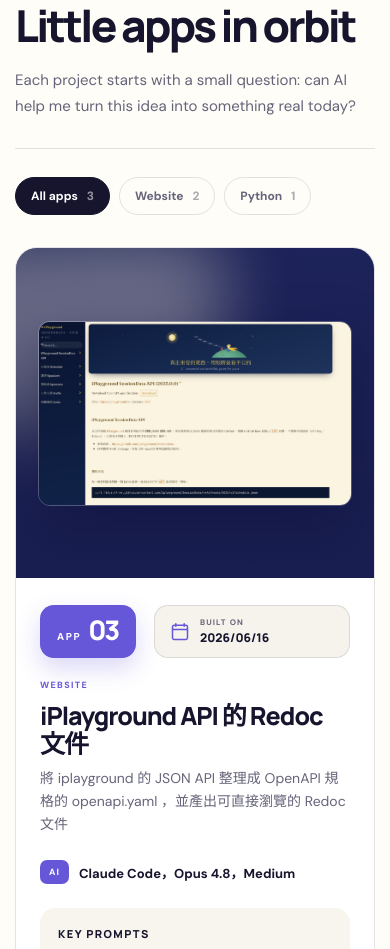
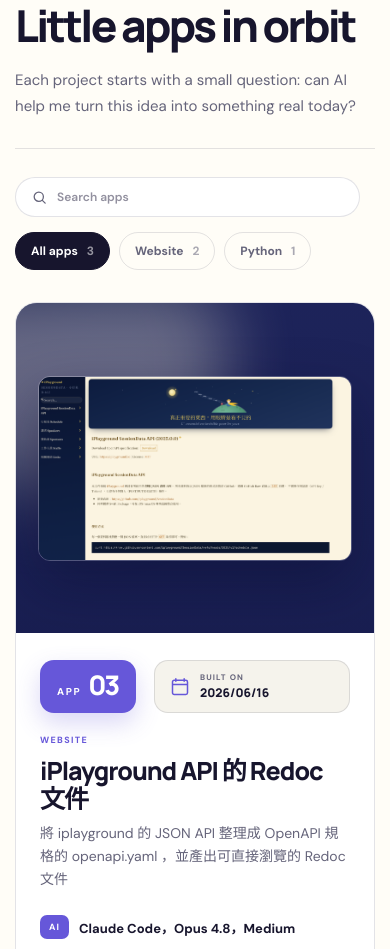
Before and after one commit to PeterPanSwift/The-Little-AI-App-Planet, a plain HTML site: page index.html in a window 390 px wide. Shown: the part 951-1900 px from the top of the page. Drawn offline with Linux system fonts and the light colour scheme.

Commit message:
Add app title search

```diff
--- a/script.js
+++ b/script.js
@@ -55,6 +55,7 @@
   const article = document.createElement("article");
   article.className = "project-card project-card-detail reveal";
   article.dataset.platform = platformKey(app.platform);
+  article.dataset.title = app.title.toLocaleLowerCase();
 
   const visual = document.createElement("div");
   visual.className = "card-visual project-preview";
@@ -161,7 +162,28 @@
 
 function renderFilters(apps) {
   const platforms = ["all", ...new Set(apps.map((app) => app.platform))];
+  let activeFilter = "all";
   filters.replaceChildren();
+
+  const applyFilters = () => {
+    const query = filters.querySelector(".app-search-input").value.trim().toLocaleLowerCase();
+    let visibleCount = 0;
+
+    projectGrid.querySelectorAll(".project-card").forEach((card) => {
+      const matchesPlatform = activeFilter === "all" || card.dataset.platform === activeFilter;
+      const matchesTitle = !query || card.dataset.title.includes(query);
+      const visible = matchesPlatform && matchesTitle;
+      card.classList.toggle("hidden", !visible);
+      if (visible) visibleCount += 1;
+    });
+
+    projectGrid.querySelector(".search-empty")?.remove();
+    if (visibleCount === 0) {
+      projectGrid.append(
+        createTextElement("p", "data-error search-empty", `No apps found for “${query}”.`),
+      );
+    }
+  };
 
   platforms.forEach((platform) => {
     const filter = platform === "all" ? "all" : platformKey(platform);
@@ -181,12 +203,28 @@
     button.addEventListener("click", () => {
       filters.querySelectorAll(".filter-button").forEach((item) => item.classList.remove("active"));
       button.classList.add("active");
-      projectGrid.querySelectorAll(".project-card").forEach((card) => {
-        card.classList.toggle("hidden", filter !== "all" && card.dataset.platform !== filter);
-      });
+      activeFilter = filter;
+      applyFilters();
     });
     filters.append(button);
   });
+
+  const search = document.createElement("label");
+  search.className = "app-search";
+  search.innerHTML = `
+    <svg viewBox="0 0 24 24" aria-hidden="true">
+      <circle cx="11" cy="11" r="6.5"/>
+      <path d="m16 16 4 4"/>
+    </svg>`;
+  const searchInput = document.createElement("input");
+  searchInput.className = "app-search-input";
+  searchInput.type = "search";
+  searchInput.placeholder = "Search apps";
+  searchInput.setAttribute("aria-label", "Search apps by name");
+  searchInput.addEventListener("input", applyFilters);
+  searchInput.addEventListener("search", applyFilters);
+  search.append(searchInput);
+  filters.append(search);
 }
 
 const observer = new IntersectionObserver(
@@ -216,8 +254,8 @@
       app.number = index + 1;
     });
     const apps = chronologicalApps.reverse();
+    projectGrid.replaceChildren(...apps.map(createProjectCard));
     renderFilters(apps);
-    projectGrid.replaceChildren(...apps.map(createProjectCard));
     observeReveals();
   } catch (error) {
     console.error(error);
--- a/styles.css
+++ b/styles.css
@@ -86,6 +86,11 @@
 .filter-button { border: 1px solid var(--line); color: var(--muted); background: transparent; padding: 10px 15px; border-radius: 999px; cursor: pointer; font-size: 12px; font-weight: 700; transition: .2s ease; }
 .filter-button span { margin-left: 6px; opacity: .55; }
 .filter-button:hover, .filter-button.active { color: white; background: var(--ink); border-color: var(--ink); }
+.app-search { min-width: 220px; margin-left: auto; padding: 0 15px; display: flex; align-items: center; gap: 9px; color: var(--muted); background: white; border: 1px solid var(--line); border-radius: 999px; transition: border-color .2s ease, box-shadow .2s ease; }
+.app-search:focus-within { border-color: var(--purple); box-shadow: 0 0 0 3px rgba(102,87,217,.1); }
+.app-search svg { width: 17px; height: 17px; flex: 0 0 auto; fill: none; stroke: currentColor; stroke-width: 1.8; stroke-linecap: round; }
+.app-search-input { width: 100%; height: 38px; padding: 0; color: var(--ink); background: transparent; border: 0; outline: 0; font: 600 12px "DM Sans", sans-serif; }
+.app-search-input::placeholder { color: #92909f; }
 .loading-label, .data-error { color: var(--muted); font-size: 13px; }
 .data-error { grid-column: 1 / -1; padding: 30px; border: 1px solid var(--line); border-radius: 18px; }
 .project-grid { display: grid; grid-template-columns: repeat(3, 1fr); gap: 22px; }
@@ -216,7 +221,7 @@
   .hero { min-height: 760px; height: 100svh; align-items: flex-start; }.hero-art { object-position: 67% center; }.hero::after { background: linear-gradient(180deg, rgba(20,23,73,.27), rgba(20,23,73,.2) 30%, rgba(20,23,73,.92) 83%); }.fox-typing { left: 45%; top: 32%; transform: scale(.68); transform-origin: top left; }
   .hero-content { width: calc(100% - 36px); padding-top: 122px; display: flex; flex-direction: column; min-height: calc(100% - 50px); justify-content: flex-end; padding-bottom: 84px; }.eyebrow { margin-bottom: 16px; }.hero h1 { font-size: clamp(52px, 15vw, 72px); margin-bottom: 20px; }.hero-copy { font-size: 15px; line-height: 1.55; margin-bottom: 25px; }.hero-actions { gap: 19px; }.button { min-height: 49px; padding: 0 18px; }.text-link { font-size: 12px; }
   .orbit-note, .hero-scroll { display: none; }.intro { padding: 83px 0; }.section-heading { display: block; padding-bottom: 29px; }.section-heading h2 { font-size: 44px; }.section-heading > p { margin-top: 20px; }
-  .filters { overflow-x: auto; flex-wrap: nowrap; margin-right: -15px; padding-right: 15px; }.filter-button { flex: 0 0 auto; }
+  .filters { margin-right: -15px; padding-right: 15px; }.filter-button { flex: 0 0 auto; }.app-search { order: -1; width: calc(100% - 15px); min-width: 0; margin: 0 0 6px; }
   .project-grid { grid-template-columns: 1fr; }.card-featured { grid-column: auto; display: block; }.card-featured .card-visual { min-height: 300px; }.card-featured .card-body { padding: 26px; }.card-visual { min-height: 265px; }.project-card-detail { display: block; }.project-card-detail .card-visual { min-height: 330px; }.project-card-detail .card-body { padding: 27px 24px 30px; }.prompt-section { padding: 18px; }.card-meta { align-items: stretch; }.app-number { min-width: 96px; }.app-number strong { font-size: 27px; }.app-date { flex: 1; }
   .site-footer { padding: 40px 22px; display: block; }.site-footer p { margin: 20px 0; }.footer-links { justify-content: space-between; }
 }
```
